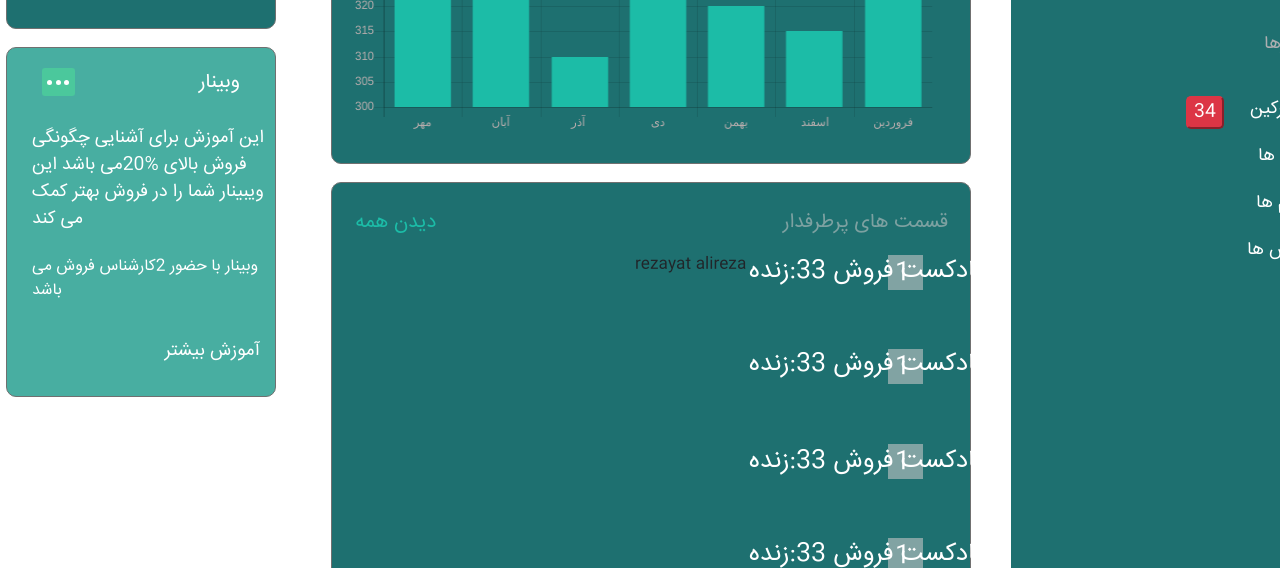
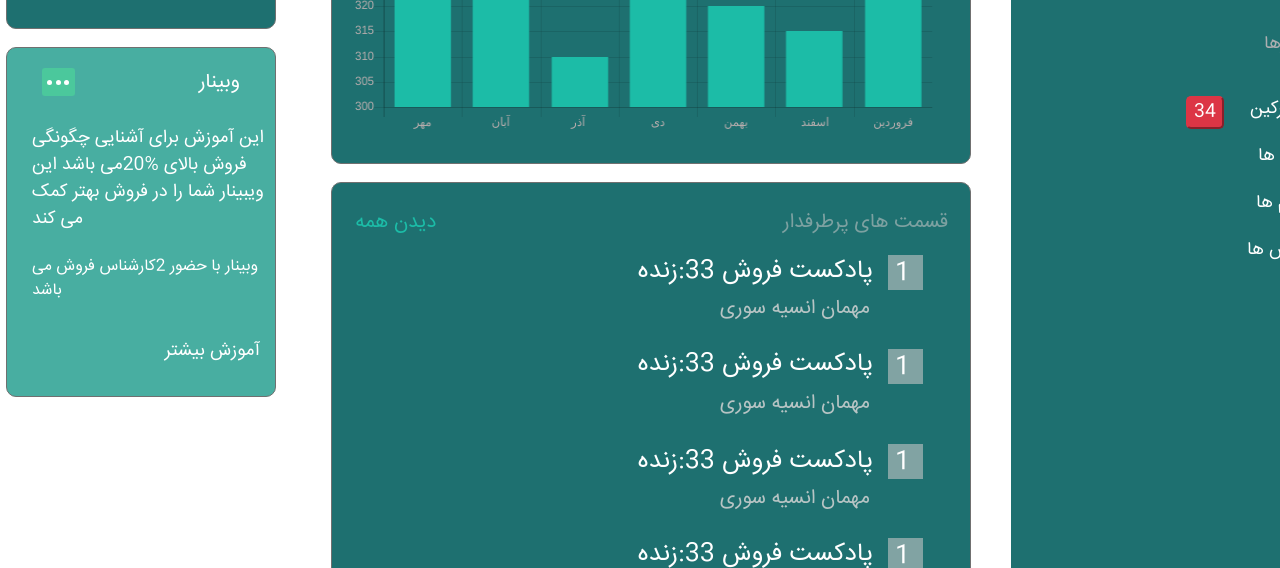
Before and after one commit to mahdirgb/github-upload, a plain HTML site: page index2.html in a window 1280 px wide. Shown: the part 498-1066 px from the top of the page. Drawn offline with Linux system fonts and the light colour scheme.

Commit message:
brozrasaniingamshod

```diff
--- a/index2.html
+++ b/index2.html
@@ -138,8 +138,11 @@
                     <span class="forosh3">پادکست فروش 33:زنده</span>
                     <span class="forosh4">پادکست فروش 33:زنده</span>
                     <span class="forosh5">پادکست فروش 33:زنده</span>
-                  <span>rezayat</span>
-                   <span>alireza</span>
+                 <span class="mehman1">مهمان انسیه سوری</span>
+                 <span class="mehman2">مهمان انسیه سوری</span>
+                 <span class="mehman3">مهمان انسیه سوری</span>
+                 <span class="mehman4">مهمان انسیه سوری</span>
+                 <span class="mehman5">مهمان انسیه سوری</span>
                     </div>
                    </div>
               <div class="menu-mobile">
--- a/style2.css
+++ b/style2.css
@@ -793,6 +793,36 @@ display: none;
     position: absolute;
     color: #B7C4C4;
     font-size: 20px;
+    margin-right: -235px;
+    top: 41px;
+}
+.mehman2{
+    position: absolute;
+    color: #B7C4C4;
+    font-size: 20px;
+    margin-right: -235px;
+    top: 136px;
+}
+.mehman3{
+    position: absolute;
+    color: #B7C4C4;
+    font-size: 20px;
+    margin-right: -235px;
+    top: 231px;
+}
+.mehman4{
+    position: absolute;
+    color: #B7C4C4;
+    font-size: 20px;
+    margin-right: -235px;
+    top: 326px;
+}
+.mehman5{
+    position: absolute;
+    color: #B7C4C4;
+    font-size: 20px;
+    margin-right: -235px;
+    top: 421px;
 }
 
 @media (min-width: 50px) and (max-width: 576px){
```
